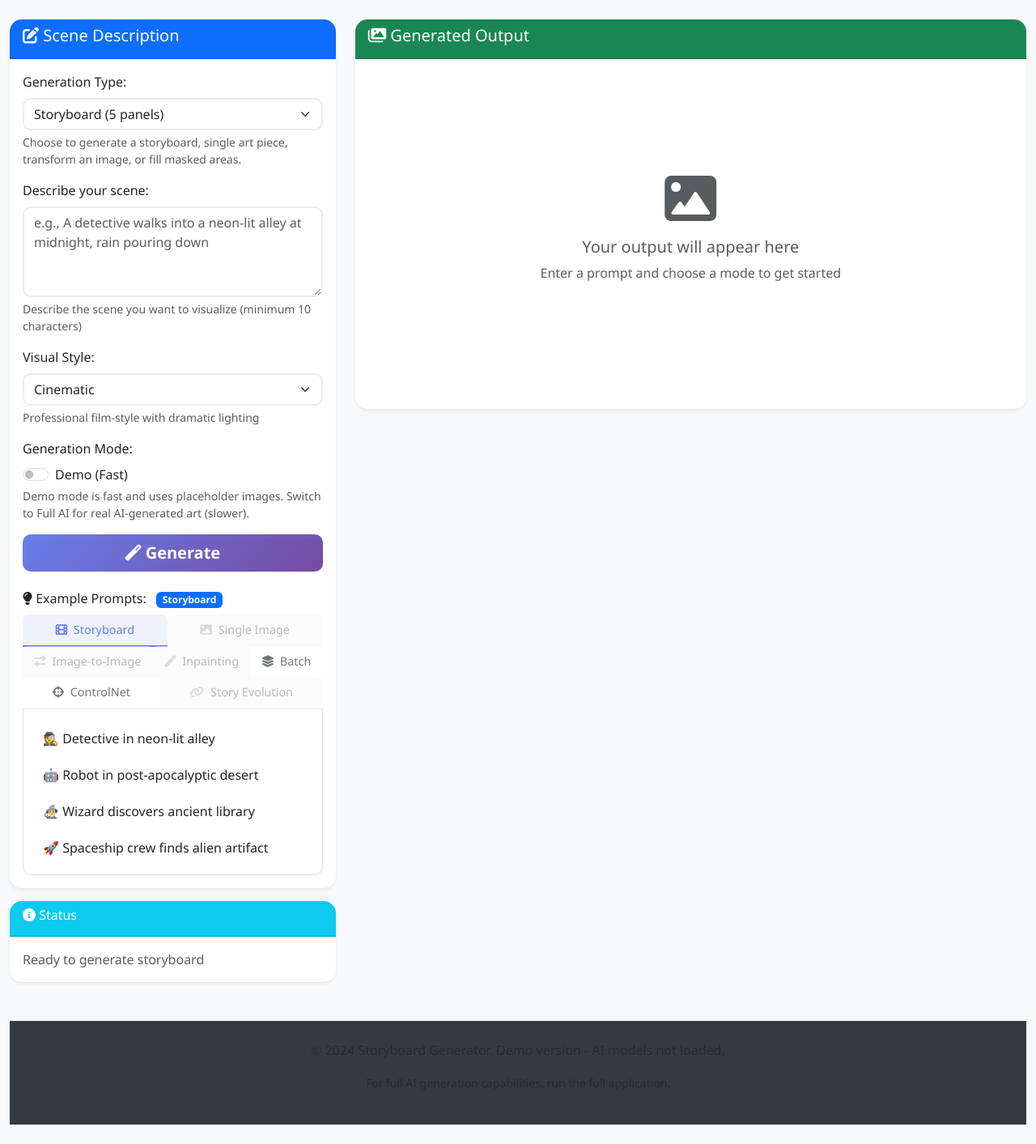
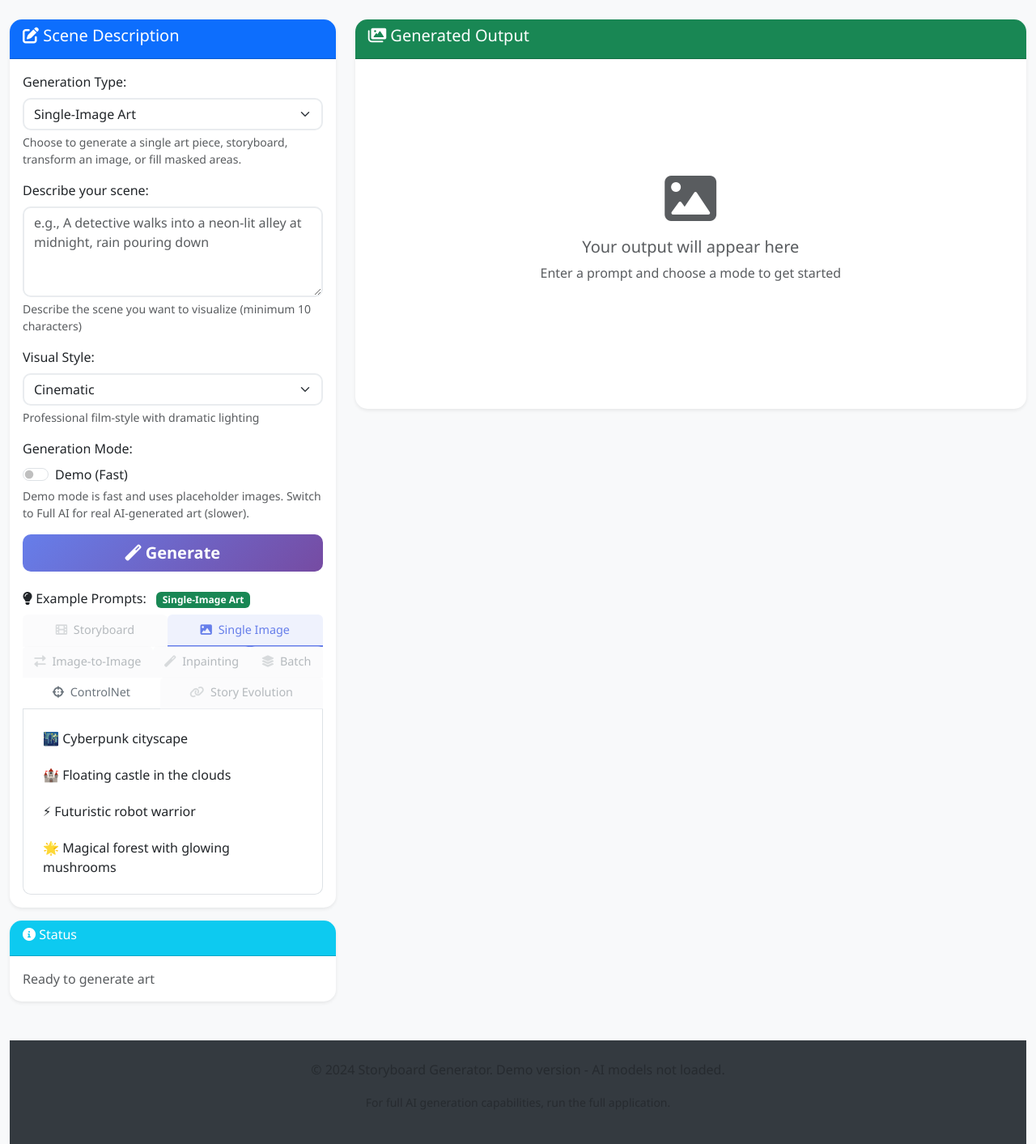
Before and after one commit to arun-gupta/diffusion-lab, a Flask app: page / in a window 1280 px wide. Shown: the part 150-1563 px from the top of the page at 81% size. Before the commit the page ends 1539 px from the top, so only its background shows below. Run offline with Flask 3, Linux system fonts and the light colour scheme.

Commit message:
🎨 Make Single-Image Art the default generation type
- Moved Single-Image Art to the first position in dropdown
- Updated help text to reflect new primary option
- Single-Image Art is now the default selection for new users

```diff
--- a/diffusionlab/templates/index.html
+++ b/diffusionlab/templates/index.html
@@ -29,15 +29,15 @@
                             <div class="mb-3">
                                 <label for="generationMode" class="form-label">Generation Type:</label>
                                 <select class="form-select" id="generationMode">
+                                    <option value="single">Single-Image Art</option>
                                     <option value="storyboard">Storyboard (5 panels)</option>
-                                    <option value="single">Single-Image Art</option>
                                     <option value="batch">Batch Generation (Multiple Variations)</option>
                                     <option value="controlnet">ControlNet (Precise Control)</option>
                                     <option value="img2img">Image-to-Image</option>
                                     <option value="inpainting">Inpainting (Content-aware Fill)</option>
                                     <option value="prompt-chaining">Prompt Chaining (Story Evolution)</option>
                                 </select>
-                                <div class="form-text">Choose to generate a storyboard, single art piece, transform an image, or fill masked areas.</div>
+                                <div class="form-text">Choose to generate a single art piece, storyboard, transform an image, or fill masked areas.</div>
                             </div>
 
                             <div class="mb-3" id="mainPromptSection">
```
